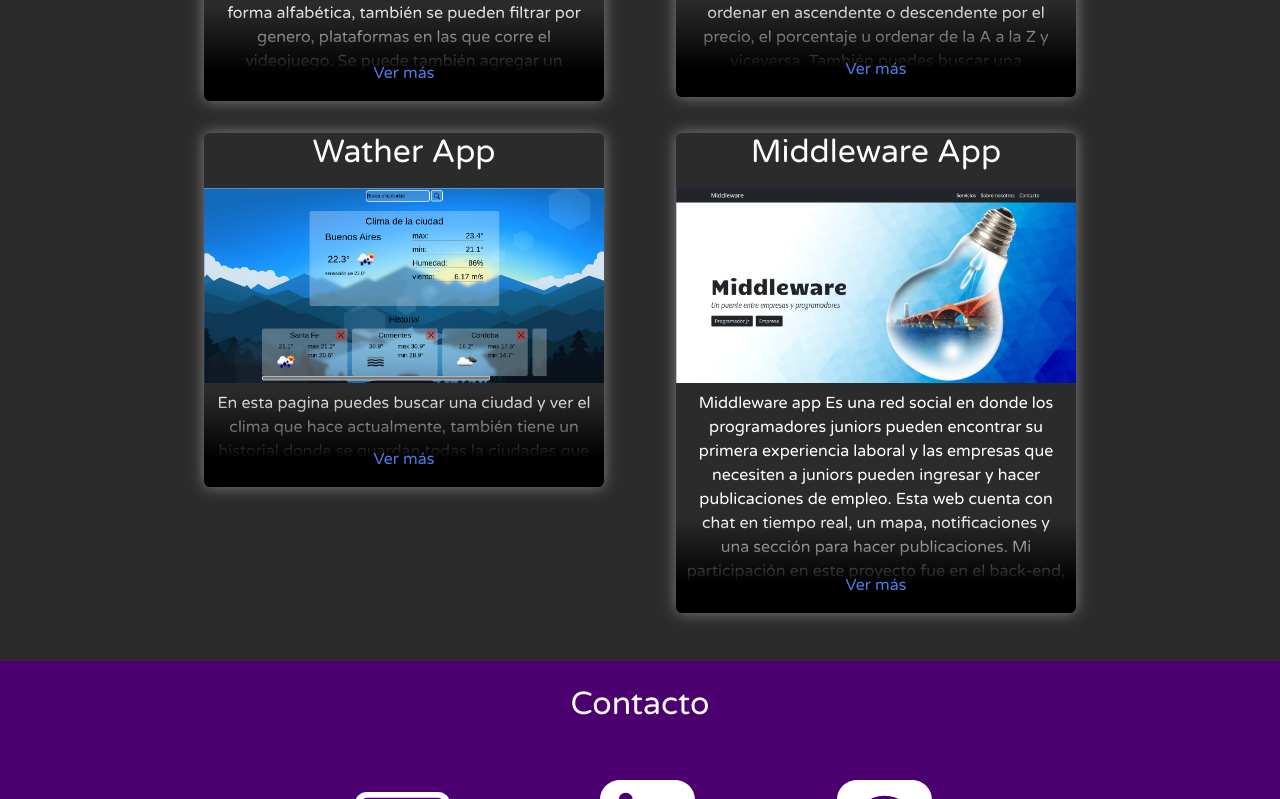
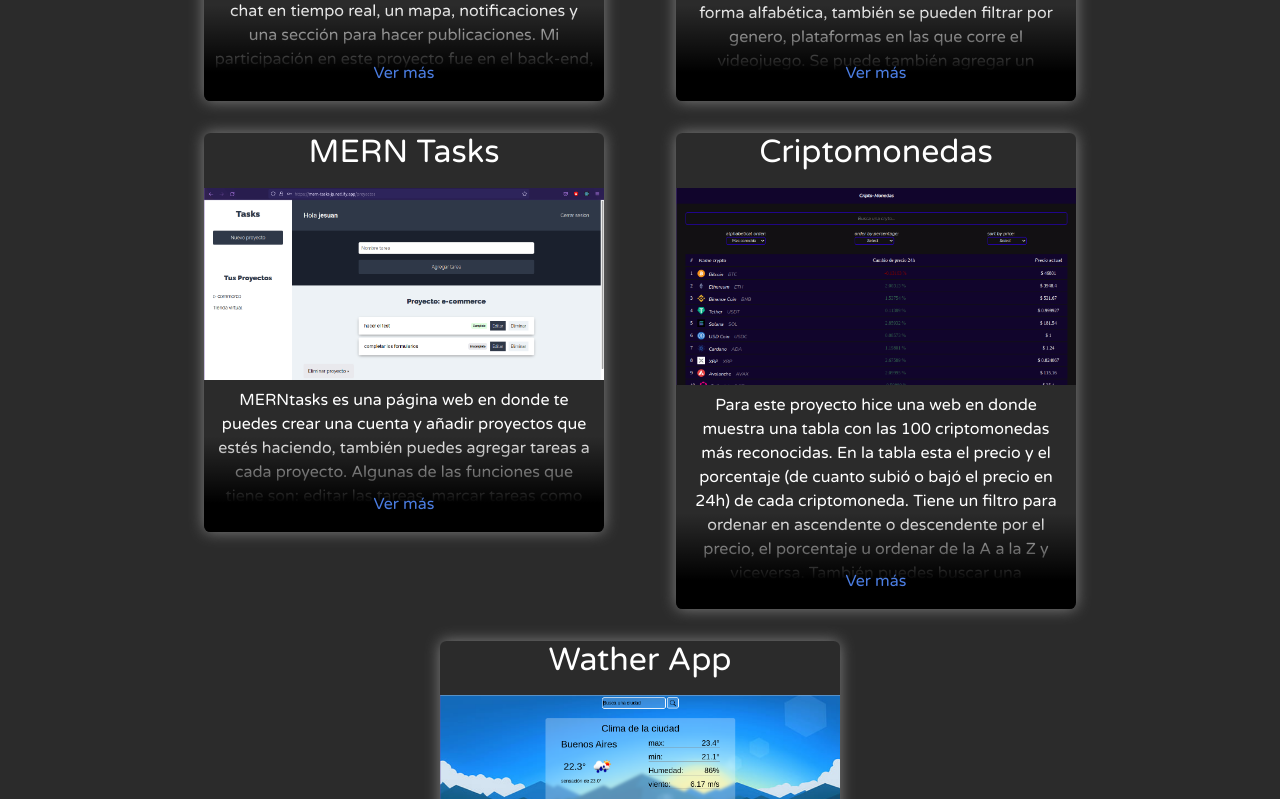
Before and after one commit to jesuanp/mi-portafolio, a React (Create React App) app: page / in a window 1280 px wide. Shown: the part 2481-3280 px from the top of the page. Built offline with nearby package versions, Linux system fonts and the light colour scheme.

Commit message:
Agregando un proyecto

```diff
--- a/src/components/proyectos/EmergeProy/EmergenProy.module.css
+++ b/src/components/proyectos/EmergeProy/EmergenProy.module.css
@@ -75,6 +75,18 @@
     position: relative;
     margin: 1rem .7rem 2rem .7rem;
 }
+.divLink a {
+    background-color: #F0F0F0;
+    padding: .6rem;
+    border-radius: .3rem;
+    color: black;
+    text-decoration: none;
+    transition: all 0.2s;
+}
+.divLink a:hover {
+    color: black;
+    background-color: #909090;
+}
 
 .divUrl {
     display: flex;
--- a/src/components/proyectos/proyectos.jsx
+++ b/src/components/proyectos/proyectos.jsx
@@ -2,43 +2,11 @@ import imgVideogames from './images/videogames.png';
 import imgCriptomonedas from './images/criptomonedas.jpg';
 import imgWather from './images/wather.png';
 import imgMiddleware from './images/middleware.png';
+import mernTasks from './images/MERNtasks.png';
 
 const proyectos = [
     {
         id: 1,
-        title: "Videogames App",
-        description: "En esta pagina web se puede ver una variedad de videojuegos o buscar un videojuego en específico (estos juegos los obtengo de una api rest de rawg), los mismo se pueden ordenar de forma ascendente o descendente según rating o de forma alfabética, también se pueden filtrar por genero, plataformas en las que corre el videojuego. Se puede también agregar un videojuego el cual se guarda en la base de datos. A este juego se le puede poner el nombre, el rating, la fecha, etc.",
-        tecnologias: "React, Redux, NodeJS, Express, PostgreSQL, Sequelize.",
-        link: {
-            url: 'https://youtu.be/P1OC0ICplMg',
-            tipo: 'Video del proyecto',
-        },
-        img: imgVideogames
-    },
-    {
-        id: 2,
-        title: "Criptomonedas",
-        description: "Para este proyecto hice una web en donde muestra una tabla con las 100 criptomonedas más reconocidas. En la tabla esta el precio y el porcentaje (de cuanto subió o bajó el precio en 24h) de cada criptomoneda. Tiene un filtro para ordenar en ascendente o descendente por el precio, el porcentaje u ordenar de la A a la Z y viceversa. También puedes buscar una criptomoneda en específico.",
-        tecnologias: "React, Redux",
-        link: {
-            url: 'https://criptomonedas-jesuanp.vercel.app',
-            tipo: 'Pagina web del proyecto',
-        },
-        img: imgCriptomonedas
-    },
-    {
-        id: 3,
-        title: "Wather App",
-        description: "En esta pagina puedes buscar una ciudad y ver el clima que hace actualmente, también tiene un historial donde se guardan todas la ciudades que buscas.",
-        tecnologias: "React, Redux",
-        link: {
-            url: 'https://wather-app-jesuanp.vercel.app',
-            tipo: 'Pagina web del proyecto',
-        },
-        img: imgWather
-    },
-    {
-        id: 4,
         title: "Middleware App",
         description: "Middleware app  Es una red social en donde los programadores juniors pueden encontrar su primera experiencia laboral y las empresas que necesiten a juniors pueden ingresar y hacer publicaciones de empleo. Esta web cuenta con chat en tiempo real, un mapa, notificaciones y una sección para hacer publicaciones. Mi participación en este proyecto fue en el back-end, en la base de datos y en el front-end con las notificaciones y las publicaciones.",
         tecnologias: "React, Redux, Bootstrap, Firebase, Socket.io, Node.js, Express, Mongoose y MongoDB",
@@ -50,6 +18,50 @@ const proyectos = [
         },
         img: imgMiddleware
     },
+    {
+        id: 2,
+        title: "Videogames App",
+        description: "En esta pagina web se puede ver una variedad de videojuegos o buscar un videojuego en específico (estos juegos los obtengo de una api rest de rawg), los mismo se pueden ordenar de forma ascendente o descendente según rating o de forma alfabética, también se pueden filtrar por genero, plataformas en las que corre el videojuego. Se puede también agregar un videojuego el cual se guarda en la base de datos. A este juego se le puede poner el nombre, el rating, la fecha, etc.",
+        tecnologias: "React, Redux, NodeJS, Express, PostgreSQL, Sequelize.",
+        link: {
+            url: 'https://youtu.be/P1OC0ICplMg',
+            tipo: 'Video del proyecto',
+        },
+        img: imgVideogames
+    },
+    {
+        id: 3,
+        title: 'MERN Tasks',
+        description: 'MERNtasks es una página web en donde te puedes crear una cuenta y añadir proyectos que estés haciendo, también puedes agregar tareas a cada proyecto. Algunas de las funciones que tiene son: editar las tareas, marcar tareas como completadas o incompletas, eliminar una tareas.',
+        tecnologias: 'React, React-Context, NodeJS, Express, MongoDB, Mongoose, jsonwebtoken',
+        link: {
+            url: 'https://mern-tasks-jp.netlify.app/',
+            tipo: 'Pagina web del proyecto'
+        },
+        img: mernTasks
+    },
+    {
+        id: 4,
+        title: "Criptomonedas",
+        description: "Para este proyecto hice una web en donde muestra una tabla con las 100 criptomonedas más reconocidas. En la tabla esta el precio y el porcentaje (de cuanto subió o bajó el precio en 24h) de cada criptomoneda. Tiene un filtro para ordenar en ascendente o descendente por el precio, el porcentaje u ordenar de la A a la Z y viceversa. También puedes buscar una criptomoneda en específico.",
+        tecnologias: "React, Redux",
+        link: {
+            url: 'https://criptomonedas-jesuanp.vercel.app',
+            tipo: 'Pagina web del proyecto',
+        },
+        img: imgCriptomonedas
+    },
+    {
+        id: 5,
+        title: "Wather App",
+        description: "En esta pagina puedes buscar una ciudad y ver el clima que hace actualmente, también tiene un historial donde se guardan todas la ciudades que buscas.",
+        tecnologias: "React, Redux",
+        link: {
+            url: 'https://wather-app-jesuanp.vercel.app',
+            tipo: 'Pagina web del proyecto',
+        },
+        img: imgWather
+    },
 ]
 
 export default proyectos;
```
Also changed, not shown: src/components/proyectos/images/MERNtasks.png (added).
